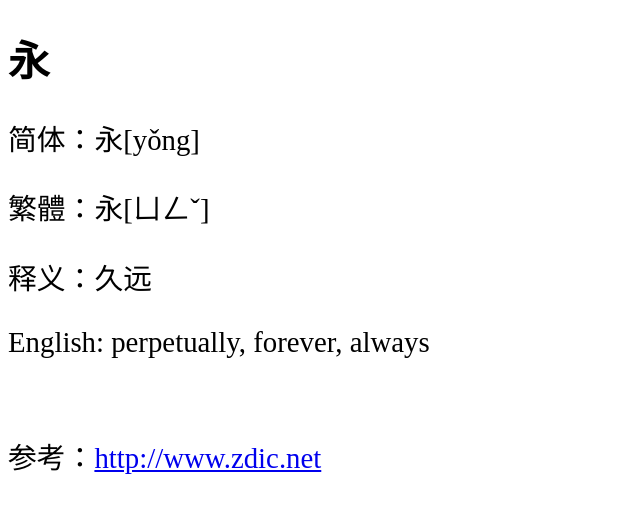
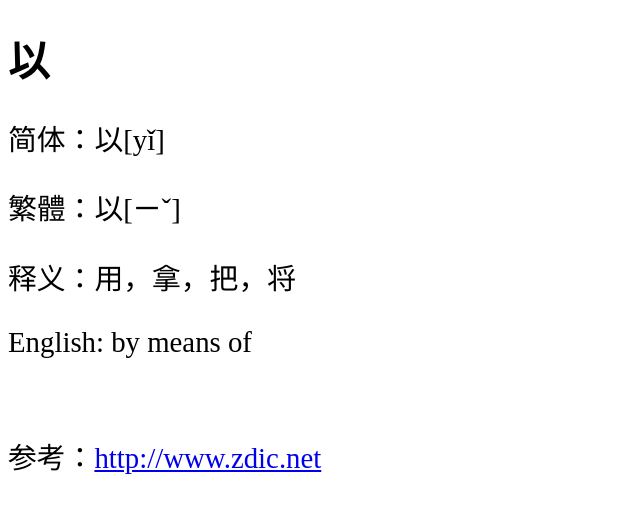
Before and after one commit to shengzhe/livecalligraphy, a Jekyll site: the page built from _posts/2012-08-31-LanTing-55.html, in a window 1280 px wide. Shown: the top 513 px of the page, without its empty margins (0-640 px from the left). Built offline with Jekyll 4.4.1, drawn with Linux system fonts in a browser that asks for light colours; Markdown is read by kramdown in place of the engine named in the settings.

Commit message:
Update _posts/2012-08-31-LanTing-55.html

```diff
--- a/_posts/2012-08-31-LanTing-55.html
+++ b/_posts/2012-08-31-LanTing-55.html
@@ -1,11 +1,11 @@
 ---
 layout: default
-title: 兰亭集序第1个字 (1st character of Lan Ting)
+title: 兰亭集序第55个字 (55th character of Lan Ting)
 ---
-<h1>永</h1>
-<p>简体：永[yǒng]</p>
-<p>繁體：永[ㄩㄥˇ]</p>
-<p>释义：久远</p>
-<p>English: perpetually, forever, always</p>
+<h1>以</h1>
+<p>简体：以[yǐ]</p>
+<p>繁體：以[ㄧˇ]</p>
+<p>释义：用，拿，把，将</p>
+<p>English: by means of</p>
 <br/>
-<p>参考：<a href="http://www.zdic.net/zd/zi/ZdicE6ZdicB0ZdicB8.htm">http://www.zdic.net</a></p>
+<p>参考：<a href="http://www.zdic.net/zd/zi/ZdicE4ZdicBBZdicA5.htm">http://www.zdic.net</a></p>
```
